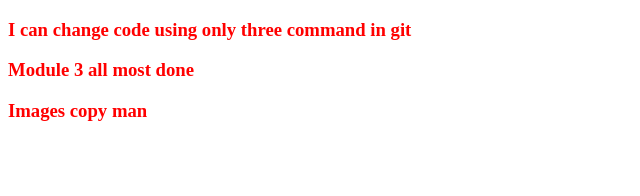
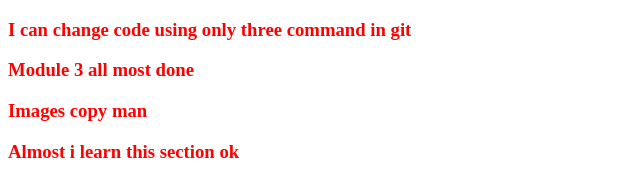
Before and after one commit to lanjudev16/my-secound-repo, a plain HTML site: page index.html in a window 1280 px wide. Shown: the whole page, without its empty margins (0-640 px from the left). Drawn offline with Linux system fonts and the light colour scheme.

Commit message:
lanju branch create

```diff
--- a/index.html
+++ b/index.html
@@ -12,6 +12,8 @@
     <h3>Module 3 all most done</h3>
     <div>
         <h3>Images copy man</h3>
+        <h3>Almost i learn this section ok</h3>
     </div>
+
 </body>
 </html>
```
